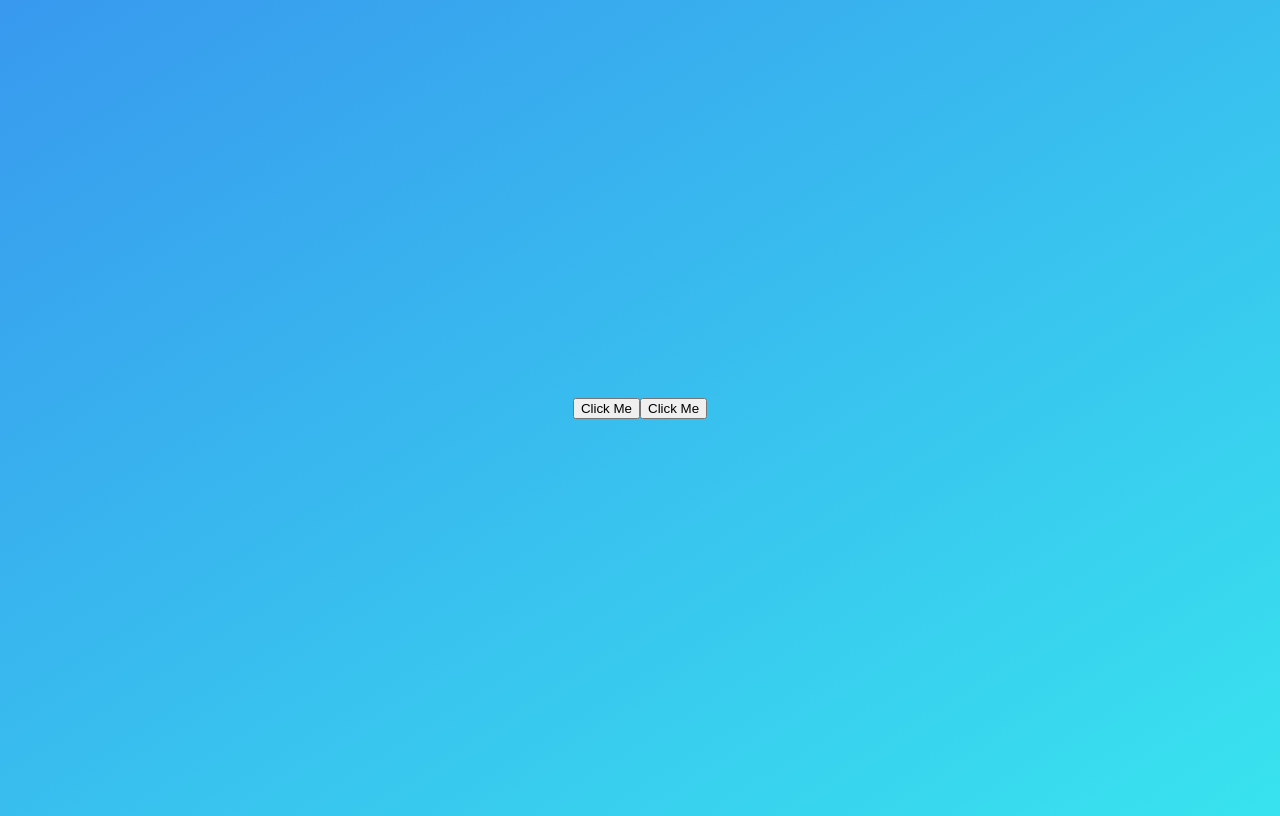
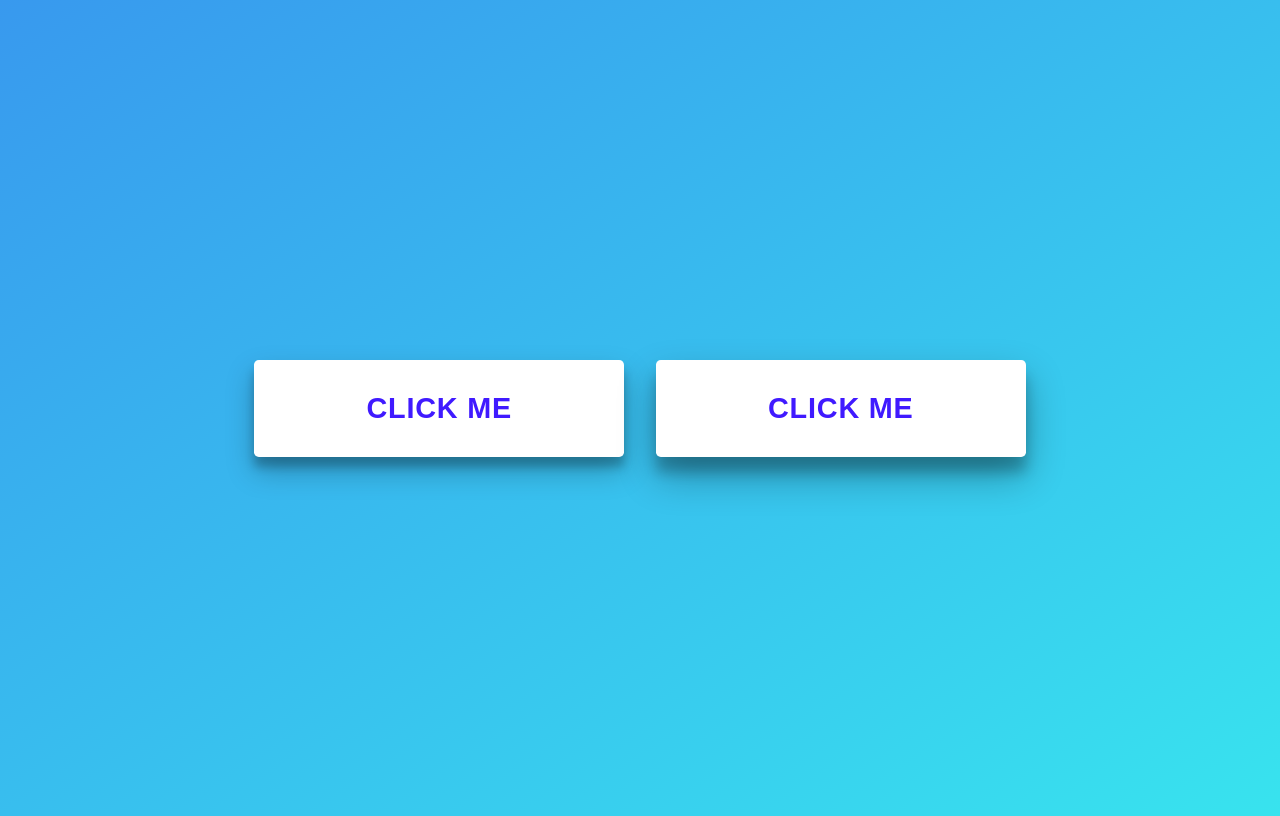
Before and after one commit to TomaszWoznicki74/buttons-hover, a plain HTML site: page index.html in a window 1280 px wide. Drawn offline with Linux system fonts and the light colour scheme.

Commit message:
add style buttons

```diff
--- a/style.css
+++ b/style.css
@@ -5,3 +5,42 @@ body{
     justify-content: center;
     align-items: center;
 }
+
+.btn{
+    background-color: white;
+    color:#401aff;
+    transform: translateY(0) scale(1);
+    text-transform: uppercase;
+    letter-spacing: 0.05rem;
+    border-radius: 0.3rem;
+    padding:2rem 7rem;
+    font-size: 1.8rem;
+    font-weight: bold;
+    margin: 0 1rem;
+    border: none;
+    cursor: pointer;
+    transition: .3s ease-in-out;
+}
+
+.btn-1{
+    box-shadow: 0px 14px 28px rgba(0, 0, 0, 0.25), 0 10px 10px rgba(0, 0, 0, 0.22);
+
+}
+
+.btn-1:hover{
+    transform:translateY(-5px);
+    box-shadow: 0px 19px 38px rgba(0, 0, 0, 0.3), 0 15px 13px rgba(0, 0, 0, 0.22);
+    /* box-shadow: 0px 6px 20px rgba(0, 0, 0, 0.8); */
+
+}
+
+.btn-2{
+    box-shadow: 0px 19px 38px rgba(0, 0, 0, 0.3), 0 15px 13px rgba(0, 0, 0, 0.22);
+
+}
+
+.btn-2:hover{
+    transform:scale(0.95);
+    box-shadow: 0px 10px 20px rgba(0, 0, 0, 0.18), 0 6px 6px rgba(0, 0, 0, 0.22);
+
+}
```
